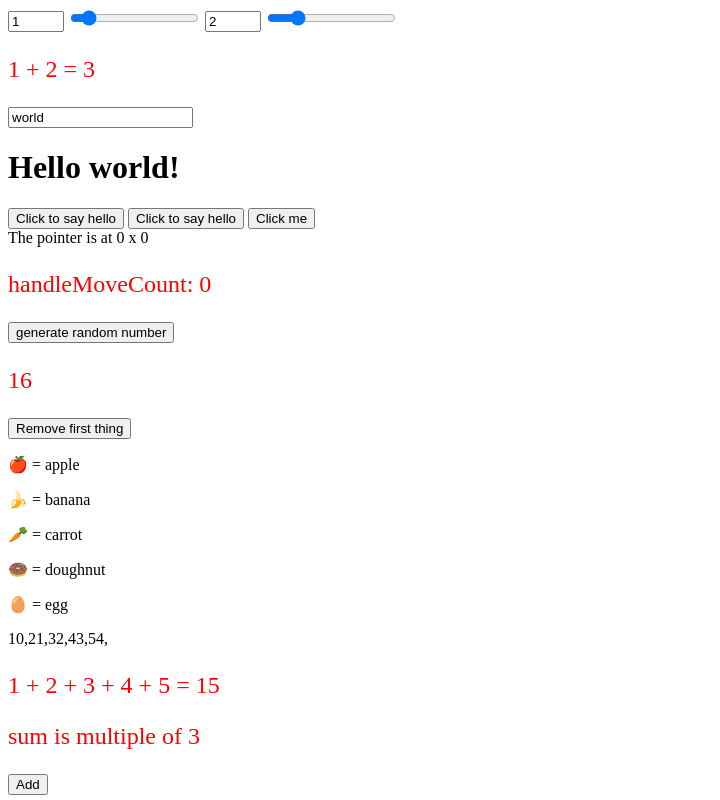
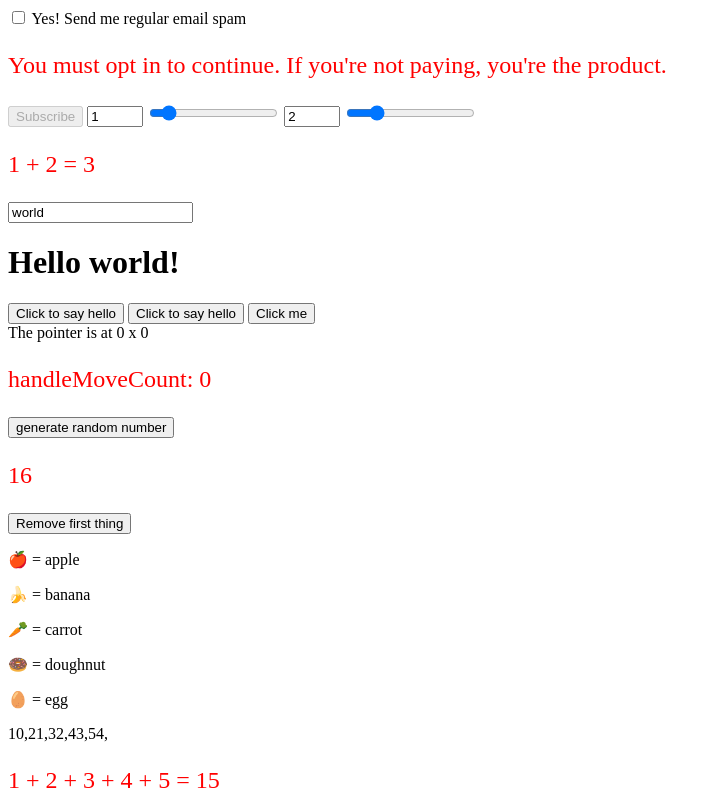
Before and after one commit to youyoumu/svelte-practice, a SvelteKit app: page / in a window 1280 px wide. Shown: the top 800 px of the page, without its empty margins (0-720 px from the left). Built offline with nearby package versions, Linux system fonts and the light colour scheme.

Commit message:
Checkbox inputs

```diff
--- a/src/routes/+page.svelte
+++ b/src/routes/+page.svelte
@@ -94,7 +94,22 @@
 
 	let a = 1;
 	let b = 2;
+
+	let yes = false;
 </script>
+
+<label>
+	<input type="checkbox" bind:checked={yes} />
+	Yes! Send me regular email spam
+</label>
+
+{#if yes}
+	<p>Thank you. We will bombard your inbox and sell your personal details.</p>
+{:else}
+	<p>You must opt in to continue. If you're not paying, you're the product.</p>
+{/if}
+
+<button disabled={!yes}>Subscribe</button>
 
 <label>
 	<input type="number" bind:value={a} min="0" max="10" />
```
